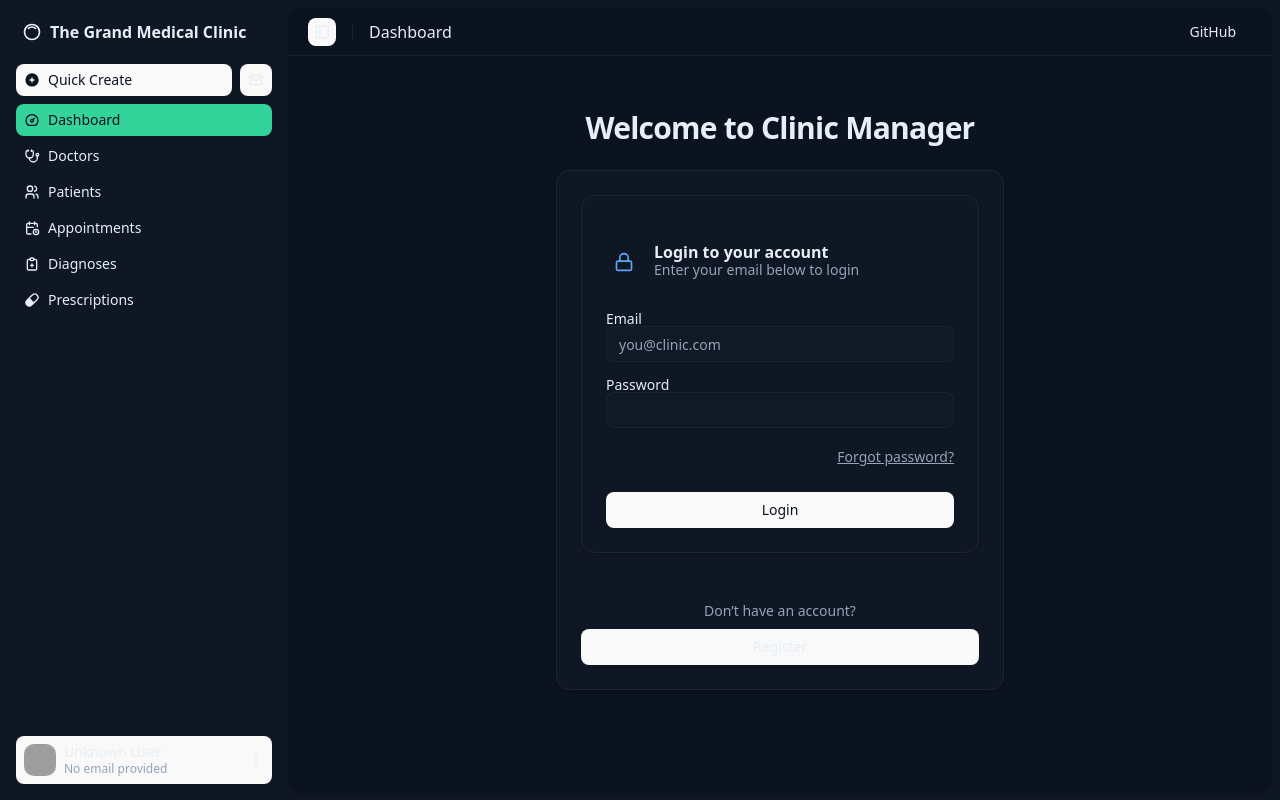
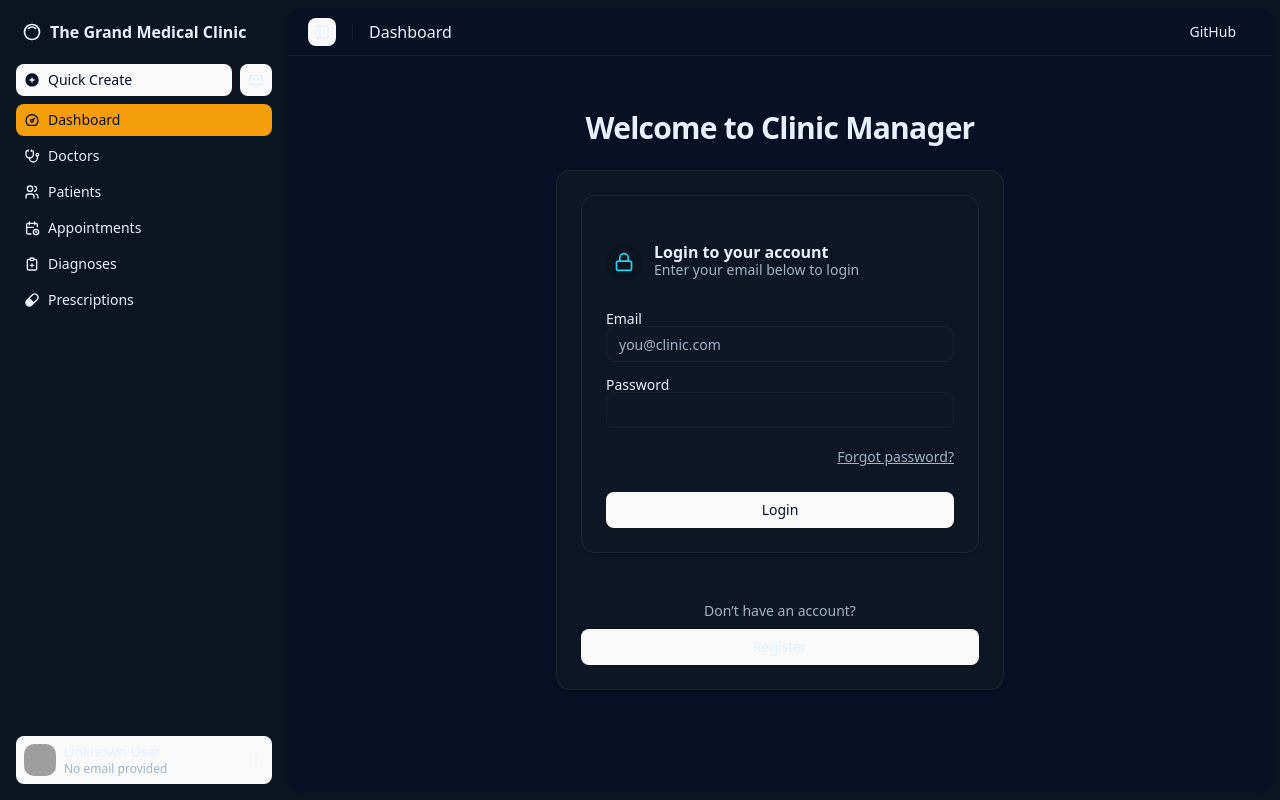
Before and after one commit to RyanMitchell8/ca2-medical-clinic-application, a React (Vite) app: page / in a window 1280 px wide. Built offline with nearby package versions, Linux system fonts and the light colour scheme; grey boxes are pictures that could not be loaded.

Commit message:
Updated more of the ui for website

```diff
--- a/src/assets/globals.css
+++ b/src/assets/globals.css
@@ -102,37 +102,37 @@
 }
 
 .dark {
-  --background: #0b1220;
-  --foreground: #e6eef6;
-  --card: #0f1724;
-  --card-foreground: #e6eef6;
-  --popover: #0f1724;
-  --popover-foreground: #e6eef6;
-  --primary: #60A5FA;
-  --primary-foreground: #0b1220;
-  --secondary: #A78BFA;
-  --secondary-foreground: #0b1220;
-  --muted: #0f1724;
-  --muted-foreground: #94a3b8;
-  --accent: #34D399;
-  --accent-foreground: #0b1220;
+  --background: #071024;
+  --foreground: #E6F2FF;
+  --card: #0d1624;
+  --card-foreground: #E6F2FF;
+  --popover: #0d1624;
+  --popover-foreground: #E6F2FF;
+  --primary: #22d3ee; /* cyan */
+  --primary-foreground: #071024;
+  --secondary: #ff6bd6; /* magenta */
+  --secondary-foreground: #071024;
+  --muted: #0b1522;
+  --muted-foreground: #9fb4c8;
+  --accent: #F59E0B; /* warm amber */
+  --accent-foreground: #071024;
   --destructive: #F87171;
   --border: rgba(255,255,255,0.06);
-  --input: rgba(255,255,255,0.04);
-  --ring: rgba(96,165,250,0.18);
+  --input: rgba(255,255,255,0.03);
+  --ring: rgba(34,211,238,0.16);
   --chart-1: #34D399;
-  --chart-2: #60A5FA;
-  --chart-3: #A78BFA;
-  --chart-4: #FDBA74;
-  --chart-5: #F87171;
-  --sidebar: #0f1724;
-  --sidebar-foreground: #e6eef6;
-  --sidebar-primary: #60A5FA;
-  --sidebar-primary-foreground: #0b1220;
-  --sidebar-accent: #34D399;
-  --sidebar-accent-foreground: #0b1220;
-  --sidebar-border: rgba(255,255,255,0.06);
-  --sidebar-ring: rgba(96,165,250,0.18);
+  --chart-2: #22d3ee;
+  --chart-3: #ff6bd6;
+  --chart-4: #fbbf24;
+  --chart-5: #f87171;
+  --sidebar: #0b1522;
+  --sidebar-foreground: #E6F2FF;
+  --sidebar-primary: #22d3ee;
+  --sidebar-primary-foreground: #071024;
+  --sidebar-accent: #F59E0B;
+  --sidebar-accent-foreground: #071024;
+  --sidebar-border: rgba(255,255,255,0.04);
+  --sidebar-ring: rgba(34,211,238,0.12);
 }
 
 @layer base {
--- a/src/pages/appoinments/Show.jsx
+++ b/src/pages/appoinments/Show.jsx
@@ -50,7 +50,7 @@ export default function Show() {
 
   if (!token) {
     return (
-      <p className="text-center mt-6 text-gray-500">
+      <p className="text-center mt-6 text-muted-foreground">
         You must be logged in to view appointment details.
       </p>
     );
--- a/src/pages/doctors/Show.jsx
+++ b/src/pages/doctors/Show.jsx
@@ -89,7 +89,7 @@ export default function Show() {
 
   return (
     <div className="space-y-6">
-      <div className="sticky top-0 z-20 bg-white/90 backdrop-blur-sm border-b py-3">
+      <div className="sticky top-0 z-20 bg-background/90 backdrop-blur-sm border-b py-3">
       <div className="flex items-center justify-between max-w-5xl mx-auto px-1">
         <h1 className="text-3xl font-bold tracking-tight">Doctor Details</h1>
 
@@ -105,7 +105,7 @@ export default function Show() {
       </div>
     </div>
 
-      <Card className="shadow-md border border-gray-200">
+      <Card className="shadow-md border">
         <CardHeader className="flex flex-row items-center gap-4">
           <div className="h-16 w-16 rounded-full bg-primary/10 flex items-center justify-center text-xl font-semibold">
             {doctor.first_name[0]}
@@ -145,16 +145,16 @@ export default function Show() {
                 ? doctorAppointments
                 : doctorAppointments.slice(0, MAX_VISIBLE)
               ).map((a) => (
-                <Card key={a.id} className="p-3 bg-gray-50 border">
+                <Card key={a.id} className="p-3 bg-input border">
                   <div className="flex justify-between items-center">
                     <Link
                       to={`/appointments/${a.id}`}
-                      className="font-medium text-blue-600 hover:underline"
+                      className="font-medium text-primary hover:underline"
                     >
                       {formatDate(a.appointment_date || a.date || a.created_at)}
                     </Link>
 
-                    <span className="text-sm text-gray-600">
+                    <span className="text-sm text-muted-foreground">
                       Patient {a.patient_id} - {getPatientNameById(a.patient_id)}
                     </span>
                   </div>
@@ -164,7 +164,7 @@ export default function Show() {
               {doctorAppointments.length > MAX_VISIBLE && (
                 <button
                   onClick={() => setShowAllAppointments((prev) => !prev)}
-                  className="text-blue-600 text-sm font-medium hover:underline"
+                  className="text-primary text-sm font-medium hover:underline"
                 >
                   {showAllAppointments ? "View Less" : "View More"}
                 </button>
@@ -196,12 +196,12 @@ export default function Show() {
                 const d = p.prescription_date || p.date || p.created_at;
 
                 return (
-                  <Card key={p.id} className="p-3 bg-gray-50 border">
+                  <Card key={p.id} className="p-3 bg-input border">
                     <div className="flex justify-between items-center">
                       <span className="font-medium">
                         #{p.id} — {med}
                       </span>
-                      <span className="text-sm text-gray-600">
+                      <span className="text-sm text-muted-foreground">
                         {formatDate(d)} — Patient {p.patient_id} - {getPatientNameById(p.patient_id)}
                       </span>
                     </div>
@@ -212,7 +212,7 @@ export default function Show() {
               {prescriptions.length > MAX_VISIBLE && (
                 <button
                   onClick={() => setShowAllPrescriptions((prev) => !prev)}
-                  className="text-blue-600 text-sm font-medium hover:underline"
+                  className="text-primary text-sm font-medium hover:underline"
                 >
                   {showAllPrescriptions ? "View Less" : "View More"}
                 </button>
@@ -227,7 +227,7 @@ export default function Show() {
 
 function InfoBox({ label, value }) {
   return (
-    <div className="p-3 rounded-lg border bg-white shadow-sm">
+    <div className="p-3 rounded-lg border bg-input shadow-sm">
       <p className="text-xs text-muted-foreground">{label}</p>
       <p className="font-medium">{value}</p>
     </div>
@@ -240,7 +240,7 @@ function SectionHeader({ title }) {
 
 function EmptyState({ message }) {
   return (
-    <div className="text-sm text-muted-foreground bg-gray-50 border rounded-md p-3">
+    <div className="text-sm text-muted-foreground bg-input border rounded-md p-3">
       {message}
     </div>
   );
--- a/src/pages/patients/Show.jsx
+++ b/src/pages/patients/Show.jsx
@@ -89,7 +89,7 @@ export default function Show() {
         <div className="space-y-10">
 
 
-            <div className="sticky top-0 z-20 bg-white/90 backdrop-blur-sm border-b py-3">
+            <div className="sticky top-0 z-20 bg-background/90 backdrop-blur-sm border-b py-3">
                 <div className="flex items-center justify-between max-w-5xl mx-auto px-1">
                     <h1 className="text-3xl font-bold tracking-tight">Patient Details</h1>
 
@@ -106,7 +106,7 @@ export default function Show() {
             </div>
 
 
-            <Card className="shadow-md border border-gray-200">
+            <Card className="shadow-md border">
                 <CardHeader>
                     <CardTitle className="text-2xl font-semibold">
                         {patient.first_name} {patient.last_name}
@@ -140,7 +140,7 @@ export default function Show() {
 
                         {appointments.length > MAX_VISIBLE && (
                             <button
-                                className="text-blue-600 text-sm font-medium mt-2"
+                                className="text-primary text-sm font-medium mt-2"
                                 onClick={() => setShowAllAppointments(prev => !prev)}
                             >
                                 {showAllAppointments ? "View Less" : "View More"}
@@ -169,7 +169,7 @@ export default function Show() {
 
                         {prescriptions.length > MAX_VISIBLE && (
                             <button
-                                className="text-blue-600 text-sm font-medium mt-2"
+                                className="text-primary text-sm font-medium mt-2"
                                 onClick={() => setShowAllPrescriptions(prev => !prev)}
                             >
                                 {showAllPrescriptions ? "View Less" : "View More"}
@@ -198,7 +198,7 @@ export default function Show() {
 
                         {diagnoses.length > MAX_VISIBLE && (
                             <button
-                                className="text-blue-600 text-sm font-medium mt-2"
+                                className="text-primary text-sm font-medium mt-2"
                                 onClick={() => setShowAllDiagnoses(prev => !prev)}
                             >
                                 {showAllDiagnoses ? "View Less" : "View More"}
@@ -258,7 +258,7 @@ function StyledTable({ headers, rows }) {
 
 function EmptyState({ message }) {
     return (
-        <div className="text-sm text-muted-foreground bg-gray-50 border rounded-md p-3">
+        <div className="text-sm text-muted-foreground bg-input border rounded-md p-3">
             {message}
         </div>
     );
--- a/src/pages/prescriptions/Show.jsx
+++ b/src/pages/prescriptions/Show.jsx
@@ -38,7 +38,7 @@ export default function Show() {
 
   if (!token) {
     return (
-      <p className="text-center mt-6 text-gray-500">
+      <p className="text-center mt-6 text-muted-foreground">
         You must be logged in to view prescription details.
       </p>
     );
```
